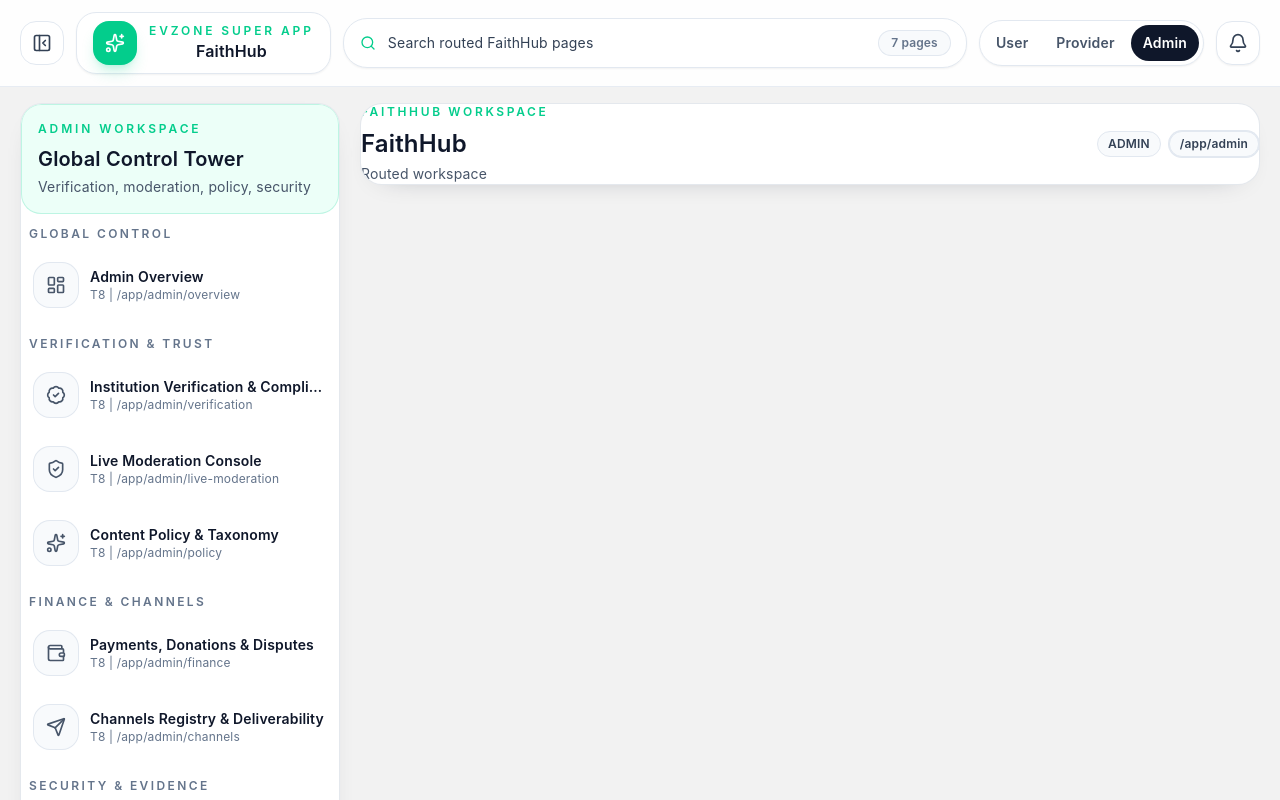
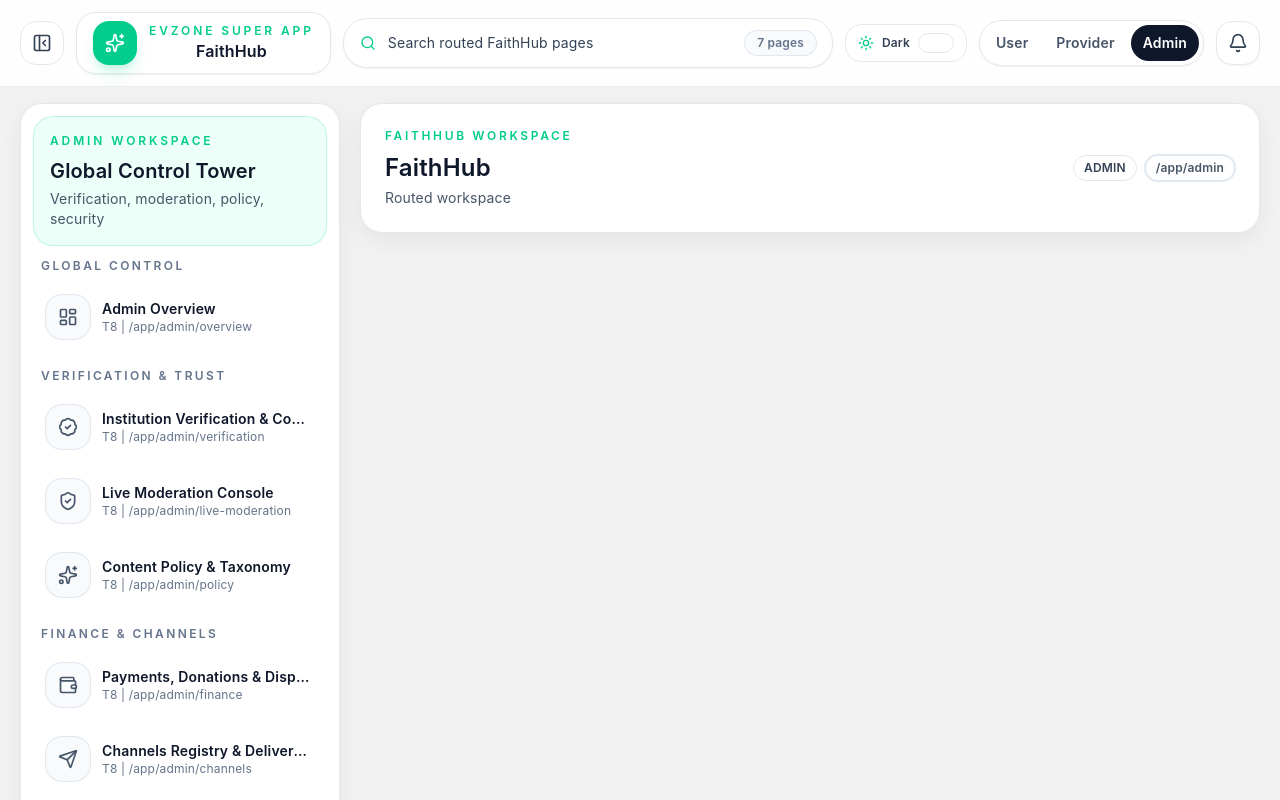
Before and after one commit to ayesigaisaac/FaithHub_MyLiveDealz_Buyer, a React (Vite) app: page /app/admin in a window 1280 px wide. Shown: the top 800 px of the page. Built offline with nearby package versions, Linux system fonts and the light colour scheme.

Commit message:
Fix dark-mode icon contrast; improve landing UI

```diff
--- a/src/app/AppRouter.tsx
+++ b/src/app/AppRouter.tsx
@@ -1,8 +1,9 @@
-import React, { Suspense } from "react";
+import React, { Suspense, useMemo } from "react";
 import { BrowserRouter, Navigate, Route, Routes } from "react-router-dom";
 import CssBaseline from "@mui/material/CssBaseline";
 import { ThemeProvider } from "@mui/material/styles";
 import { evzoneTheme } from "@/theme/evzoneTheme";
+import { useColorMode } from "@/theme/color-mode";
 import { ScrollToTop } from "@/components/system/ScrollToTop";
 import { pageRegistry } from "@/config/pageRegistry";
 import AppShellLayout from "@/components/layout/AppShellLayout";
@@ -21,8 +22,11 @@ function RouteFallback() {
 }
 
 export default function AppRouter() {
+  const { mode } = useColorMode();
+  const muiTheme = useMemo(() => evzoneTheme(mode), [mode]);
+
   return (
-    <ThemeProvider theme={evzoneTheme}>
+    <ThemeProvider theme={muiTheme}>
       <CssBaseline />
       <BrowserRouter>
         <ScrollToTop />
@@ -32,21 +36,51 @@ export default function AppRouter() {
           <Route path="/app-shell" element={<Navigate to="/app/user/home" replace />} />
           <Route path="/app" element={<Navigate to="/app/user/home" replace />} />
           <Route path="/app/user" element={<AppShellLayout />}>
-            {pageRegistry.filter((page) => page.role === 'user').map((page) => {
+            {pageRegistry.filter((page) => page.role === "user").map((page) => {
               const Component = page.element;
-              return <Route key={page.id} path={page.path.replace('/app/user/', '')} element={<Suspense fallback={<RouteFallback />}><Component /></Suspense>} />;
+              return (
+                <Route
+                  key={page.id}
+                  path={page.path.replace("/app/user/", "")}
+                  element={
+                    <Suspense fallback={<RouteFallback />}>
+                      <Component />
+                    </Suspense>
+                  }
+                />
+              );
             })}
           </Route>
           <Route path="/app/provider" element={<AppShellLayout />}>
-            {pageRegistry.filter((page) => page.role === 'provider').map((page) => {
+            {pageRegistry.filter((page) => page.role === "provider").map((page) => {
               const Component = page.element;
-              return <Route key={page.id} path={page.path.replace('/app/provider/', '')} element={<Suspense fallback={<RouteFallback />}><Component /></Suspense>} />;
+              return (
+                <Route
+                  key={page.id}
+                  path={page.path.replace("/app/provider/", "")}
+                  element={
+                    <Suspense fallback={<RouteFallback />}>
+                      <Component />
+                    </Suspense>
+                  }
+                />
+              );
             })}
           </Route>
           <Route path="/app/admin" element={<AppShellLayout />}>
-            {pageRegistry.filter((page) => page.role === 'admin').map((page) => {
+            {pageRegistry.filter((page) => page.role === "admin").map((page) => {
               const Component = page.element;
-              return <Route key={page.id} path={page.path.replace('/app/admin/', '')} element={<Suspense fallback={<RouteFallback />}><Component /></Suspense>} />;
+              return (
+                <Route
+                  key={page.id}
+                  path={page.path.replace("/app/admin/", "")}
+                  element={
+                    <Suspense fallback={<RouteFallback />}>
+                      <Component />
+                    </Suspense>
+                  }
+                />
+              );
             })}
           </Route>
           <Route path="*" element={<Navigate to="/" replace />} />
--- a/src/components/layout/AppShellLayout.tsx
+++ b/src/components/layout/AppShellLayout.tsx
@@ -4,6 +4,7 @@ import Drawer from "@mui/material/Drawer";
 import { Bell, Menu, PanelLeftClose, PanelLeftOpen, Search, Sparkles } from "lucide-react";
 import { Card, CardContent } from "@/components/ui/card";
 import { Badge } from "@/components/ui/badge";
+import { ColorModeToggle } from "@/theme/color-mode-toggle";
 import { defaultPageForRole, pagesByRole, pageRegistry, type RoleKey } from "@/config/pageRegistry";
 
 function getCurrentRole(pathname: string): RoleKey {
@@ -23,7 +24,7 @@ export default function AppShellLayout() {
   const currentPage = pageRegistry.find((page) => page.path === location.pathname);
 
   return (
-    <div className="min-h-screen bg-[#f2f2f2] text-slate-900">
+    <div className="min-h-screen bg-[var(--bg)] text-[var(--text-primary)]">
       <div className="sticky top-0 z-30 border-b border-slate-200/80 bg-white/90 backdrop-blur">
         <div className="mx-auto flex max-w-[1800px] items-center justify-between gap-3 px-3 py-3 sm:px-4 lg:px-5">
           <div className="flex items-center gap-2 sm:gap-3">
@@ -42,6 +43,7 @@ export default function AppShellLayout() {
           </div>
 
           <div className="flex items-center gap-2 sm:gap-3">
+            <ColorModeToggle className="hidden sm:inline-flex" />
             <RoleSwitcher role={role} onChange={(nextRole) => navigate(defaultPageForRole[nextRole])} />
             <button className="flex h-11 w-11 items-center justify-center rounded-2xl border border-slate-200 bg-white text-slate-700 shadow-sm"><Bell className="h-5 w-5" /></button>
           </div>
--- a/src/components/ui/badge.tsx
+++ b/src/components/ui/badge.tsx
@@ -3,7 +3,7 @@ export interface BadgeProps extends React.HTMLAttributes<HTMLSpanElement> {}
 export function Badge({ className = "", children, ...props }: BadgeProps) {
   return (
     <span
-      className={`inline-flex items-center justify-center rounded-full border border-slate-200 bg-slate-50 px-2.5 py-1 text-xs font-semibold text-slate-700 ${className}`.trim()}
+      className={`inline-flex items-center justify-center rounded-full border border-[var(--border)] bg-[var(--surface)] px-2.5 py-1 text-xs font-semibold text-[var(--text-secondary)] ${className}`.trim()}
       {...props}
     >
       {children}
--- a/src/components/ui/button.tsx
+++ b/src/components/ui/button.tsx
@@ -9,12 +9,12 @@ function resolveStyles(variant: Variant): { variant: MuiButtonProps["variant"];
     return {
       variant: "outlined",
       sx: {
-        borderColor: "#cbd5e1",
-        color: "#0f172a",
+        borderColor: "var(--border)",
+        color: "var(--text-primary)",
         textTransform: "none",
         boxShadow: "none",
-        backgroundColor: "#ffffff",
-        '&:hover': { borderColor: "rgba(3,205,140,0.45)", backgroundColor: "#f7fffb", boxShadow: "none" },
+        backgroundColor: "transparent",
+        "&:hover": { borderColor: "var(--accent)", backgroundColor: "var(--accent-soft)", boxShadow: "none" },
       },
     };
   }
@@ -23,8 +23,8 @@ function resolveStyles(variant: Variant): { variant: MuiButtonProps["variant"];
       variant: "text",
       sx: {
         textTransform: "none",
-        color: "#03cd8c",
-        '&:hover': { backgroundColor: 'rgba(3,205,140,0.10)' },
+        color: "var(--text-secondary)",
+        "&:hover": { backgroundColor: "var(--accent-soft)", color: "var(--text-primary)" },
       },
     };
   }
@@ -32,10 +32,10 @@ function resolveStyles(variant: Variant): { variant: MuiButtonProps["variant"];
     variant: "contained",
     sx: {
       textTransform: "none",
-      boxShadow: "0 10px 24px -16px rgba(3, 205, 140, 0.65)",
-      backgroundColor: "#03cd8c",
-      color: "#06281e",
-      '&:hover': { backgroundColor: "#02b67c", boxShadow: "0 10px 24px -16px rgba(3, 205, 140, 0.75)" },
+      boxShadow: "var(--shadow-soft)",
+      backgroundColor: "var(--accent)",
+      color: "#ffffff",
+      "&:hover": { backgroundColor: "var(--accent)", filter: "brightness(1.06)", boxShadow: "var(--shadow-soft)" },
     },
   };
 }
--- a/src/components/ui/card.tsx
+++ b/src/components/ui/card.tsx
@@ -1,9 +1,9 @@
 import React from "react";
 import MuiCard, { CardProps as MuiCardProps } from "@mui/material/Card";
-import MuiCardContent, { CardContentProps as MuiCardContentProps } from "@mui/material/CardContent";
+
 
 export interface CardProps extends MuiCardProps {}
-export interface CardContentProps extends MuiCardContentProps {}
+export interface CardContentProps extends React.HTMLAttributes<HTMLDivElement> {}
 
 export const Card = React.forwardRef<HTMLDivElement, CardProps>(function Card({ className, sx, ...props }, ref) {
   return (
@@ -13,9 +13,12 @@ export const Card = React.forwardRef<HTMLDivElement, CardProps>(function Card({
       className={className}
       sx={{
         borderRadius: "22px",
-        border: "1px solid rgba(148, 163, 184, 0.25)",
-        backgroundColor: "#ffffff",
-        boxShadow: "0 10px 30px -24px rgba(15, 23, 42, 0.45)",
+        border: "1px solid var(--border)",
+        backgroundColor: "var(--card)",
+        boxShadow: "var(--shadow-soft)",
+        color: "var(--text-primary)",
+        transition: "transform 200ms ease, box-shadow 200ms ease, background-color 200ms ease, border-color 200ms ease",
+        "&:hover": { transform: "translateY(-2px)" },
         ...(sx || {}),
       }}
       {...props}
@@ -23,6 +26,6 @@ export const Card = React.forwardRef<HTMLDivElement, CardProps>(function Card({
   );
 });
 
-export const CardContent = React.forwardRef<HTMLDivElement, CardContentProps>(function CardContent({ className, sx, ...props }, ref) {
-  return <MuiCardContent ref={ref} className={className} sx={{ padding: 0, "&:last-child": { paddingBottom: 0 }, ...(sx || {}) }} {...props} />;
+export const CardContent = React.forwardRef<HTMLDivElement, CardContentProps>(function CardContent({ className, ...props }, ref) {
+  return <div ref={ref} className={className} {...props} />;
 });
--- a/src/main.tsx
+++ b/src/main.tsx
@@ -2,12 +2,15 @@ import React from "react";
 import ReactDOM from "react-dom/client";
 import App from "@/App";
 import { ErrorBoundary } from "@/components/system/ErrorBoundary";
+import { ColorModeProvider } from "@/theme/color-mode";
 import "@/styles/globals.css";
 
 ReactDOM.createRoot(document.getElementById("root")!).render(
   <React.StrictMode>
     <ErrorBoundary>
-      <App />
+      <ColorModeProvider>
+        <App />
+      </ColorModeProvider>
     </ErrorBoundary>
   </React.StrictMode>
 );
--- a/src/styles/globals.css
+++ b/src/styles/globals.css
@@ -5,11 +5,20 @@
 :root {
   color-scheme: light;
   font-family: "Segoe UI Variable", "Segoe UI", "Helvetica Neue", Arial, sans-serif;
-  --faithhub-page-bg: #f2f2f2;
-  --faithhub-surface-bg: #ffffff;
-  --faithhub-readable: #0f172a;
-  background: var(--faithhub-page-bg);
-  color: #0f172a;
+  --bg: #f2f2f2;
+  --surface: #ffffff;
+  --card: #ffffff;
+  --border: #e2e8f0;
+  --text-primary: #0f172a;
+  --text-secondary: #334155;
+  --accent: #03cd8c;
+  --accent-soft: rgba(3, 205, 140, 0.12);
+  --shadow-soft: 0 8px 24px rgba(0, 0, 0, 0.06);
+
+  /* Legacy vars used throughout the codebase. */
+  --faithhub-page-bg: var(--bg);
+  --faithhub-surface-bg: var(--surface);
+  --faithhub-readable: var(--text-primary);
 }
 
 html, body, #root {
@@ -18,8 +27,8 @@ html, body, #root {
 
 body {
   margin: 0;
-  background: var(--faithhub-page-bg);
-  color: var(--faithhub-readable);
+  background: var(--bg);
+  color: var(--text-primary);
   line-height: 1.5;
   letter-spacing: 0.01em;
   text-rendering: optimizeLegibility;
@@ -54,9 +63,46 @@ button, input, select, textarea { font: inherit; }
 /* Improve baseline readability in dense dashboard blocks. */
 h1, h2, h3, h4 {
   letter-spacing: -0.02em;
-  color: #0f172a;
+  color: var(--text-primary);
 }
 
 p, span, small, label {
-  color: #334155;
+  color: var(--text-secondary);
 }
+
+[data-theme="dark"] {
+  color-scheme: dark;
+  --bg: #0b0f19;
+  --surface: #111827;
+  --card: #161b26;
+  --border: #1f2937;
+  --text-primary: #e5e7eb;
+  --text-secondary: #9ca3af;
+  --accent: #34d399;
+  --accent-soft: rgba(52, 211, 153, 0.16);
+  --shadow-soft: 0 10px 30px rgba(0, 0, 0, 0.6);
+}
+
+/* Dark-mode mapping for existing Tailwind utility usage across pages. */
+[data-theme="dark"] [class*="bg-[#f2f2f2]"] { background-color: var(--bg) !important; }
+[data-theme="dark"] [class*="bg-white"] { background-color: var(--card) !important; }
+[data-theme="dark"] [class*="bg-slate-50"],
+[data-theme="dark"] [class*="bg-[#f8fafc]"] { background-color: var(--surface) !important; }
+[data-theme="dark"] [class*="bg-[#ecfff8]"] { background-color: var(--accent-soft) !important; }
+
+[data-theme="dark"] [class*="border-slate-"],
+[data-theme="dark"] [class*="border-[#03cd8c]"] { border-color: var(--border) !important; }
+[data-theme="dark"] [class*="ring-slate-"] { --tw-ring-color: var(--border) !important; }
+
+[data-theme="dark"] [class*="text-slate-900"],
+[data-theme="dark"] [class*="text-slate-800"],
+[data-theme="dark"] [class*="text-slate-700"] { color: var(--text-primary) !important; }
+[data-theme="dark"] [class*="text-slate-600"],
+[data-theme="dark"] [class*="text-slate-500"],
+[data-theme="dark"] [class*="text-slate-400"] { color: var(--text-secondary) !important; }
+
+[data-theme="dark"] [class*="text-[#03cd8c]"] { color: var(--accent) !important; }
+
+/* Preserve Tailwind opacity variants like bg-[#03cd8c]/10 so icons remain visible. */
+[data-theme="dark"] [class*="bg-[#03cd8c]/"] { background-color: var(--accent-soft) !important; }
+[data-theme="dark"] [class~="bg-[#03cd8c]"] { background-color: var(--accent) !important; }
--- /dev/null
+++ b/src/theme/color-mode-toggle.tsx
@@ -0,0 +1,24 @@
+import React from "react";
+import { Moon, Sun } from "lucide-react";
+import { useColorMode } from "@/theme/color-mode";
+
+export function ColorModeToggle({ className = "" }: { className?: string }) {
+  const { mode, toggle } = useColorMode();
+  const isDark = mode === "dark";
+
+  return (
+    <button
+      type="button"
+      onClick={toggle}
+      className={`inline-flex items-center gap-2 rounded-2xl border border-[var(--border)] bg-[var(--surface)] px-3 py-2 text-xs font-semibold text-[var(--text-secondary)] shadow-[var(--shadow-soft)] transition hover:-translate-y-[1px] hover:bg-[var(--accent-soft)] hover:text-[var(--text-primary)] ${className}`.trim()}
+      aria-label="Toggle dark mode"
+      aria-pressed={isDark}
+    >
+      {isDark ? <Moon className="h-4 w-4 text-[var(--accent)]" /> : <Sun className="h-4 w-4 text-[var(--accent)]" />}
+      <span className="hidden sm:inline">Dark</span>
+      <span className={`relative h-5 w-9 rounded-full border border-[var(--border)] ${isDark ? "bg-[var(--accent)]" : "bg-transparent"}`}>
+        <span className={`absolute top-0.5 h-3.5 w-3.5 rounded-full bg-white transition-transform ${isDark ? "translate-x-4" : "translate-x-0.5"}`} />
+      </span>
+    </button>
+  );
+}
--- /dev/null
+++ b/src/theme/color-mode.tsx
@@ -0,0 +1,59 @@
+import React, { createContext, useContext, useEffect, useMemo, useState } from "react";
+
+export type ColorMode = "light" | "dark";
+
+const STORAGE_KEY = "faithhub-color-mode";
+
+type ColorModeContextValue = {
+  mode: ColorMode;
+  setMode: (mode: ColorMode) => void;
+  toggle: () => void;
+};
+
+const ColorModeContext = createContext<ColorModeContextValue | undefined>(undefined);
+
+function applyMode(mode: ColorMode) {
+  const root = document.documentElement;
+  root.setAttribute("data-theme", mode);
+  root.style.colorScheme = mode === "dark" ? "dark" : "light";
+}
+
+export function ColorModeProvider({ children }: { children: React.ReactNode }) {
+  const [mode, setModeState] = useState<ColorMode>("light");
+
+  useEffect(() => {
+    let initial: ColorMode = "light";
+    try {
+      const saved = localStorage.getItem(STORAGE_KEY);
+      if (saved === "dark" || saved === "light") initial = saved;
+    } catch {
+      initial = "light";
+    }
+    setModeState(initial);
+    applyMode(initial);
+  }, []);
+
+  const setMode = (next: ColorMode) => {
+    setModeState(next);
+    try {
+      localStorage.setItem(STORAGE_KEY, next);
+    } catch {
+      // Ignore storage failures (private mode, blocked storage).
+    }
+    applyMode(next);
+  };
+
+  const toggle = () => setMode(mode === "dark" ? "light" : "dark");
+
+  const value = useMemo(() => ({ mode, setMode, toggle }), [mode]);
+  return <ColorModeContext.Provider value={value}>{children}</ColorModeContext.Provider>;
+}
+
+export function useColorMode(): ColorModeContextValue {
+  const ctx = useContext(ColorModeContext);
+  if (!ctx) {
+    // Fallback prevents runtime crashes if provider is not mounted for some reason.
+    return { mode: "light", setMode: () => {}, toggle: () => {} };
+  }
+  return ctx;
+}
--- a/src/theme/evzoneTheme.ts
+++ b/src/theme/evzoneTheme.ts
@@ -1,12 +1,15 @@
 import { createTheme } from "@mui/material/styles";
 
-export const evzoneTheme = createTheme({
+export function evzoneTheme(mode: "light" | "dark") {
+  const dark = mode === "dark";
+  return createTheme({
     palette: {
-    mode: "light",
-    primary: { main: "#03cd8c", contrastText: "#ffffff" },
+      mode,
+      primary: { main: dark ? "#34d399" : "#03cd8c", contrastText: "#ffffff" },
       secondary: { main: "#f77f00", contrastText: "#ffffff" },
-    text: { primary: "#1e293b", secondary: "#64748b" },
-    background: { default: "#f2f2f2", paper: "#ffffff" },
+      text: { primary: dark ? "#e5e7eb" : "#1e293b", secondary: dark ? "#9ca3af" : "#64748b" },
+      background: { default: dark ? "#0b0f19" : "#f2f2f2", paper: dark ? "#161b26" : "#ffffff" },
+      divider: dark ? "#1f2937" : "#e2e8f0",
     },
     shape: { borderRadius: 20 },
     typography: {
@@ -14,7 +17,8 @@ export const evzoneTheme = createTheme({
     },
     components: {
       MuiCssBaseline: {
-      styleOverrides: { body: { backgroundColor: "#f2f2f2" } },
+        styleOverrides: { body: { backgroundColor: dark ? "#0b0f19" : "#f2f2f2" } },
       },
     },
   });
+}
```
Also changed, not shown: src/pages/public/FaithHubLandingPageV2.tsx (+52 -45 lines). Lines whose indentation alone changed are shown as unchanged.
